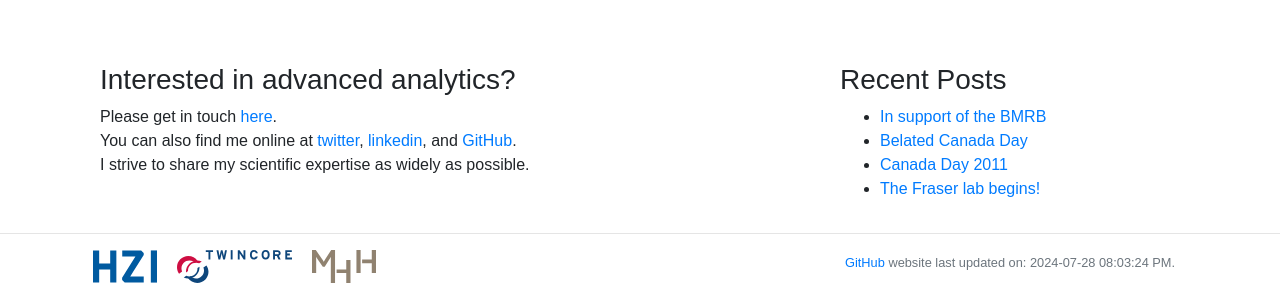
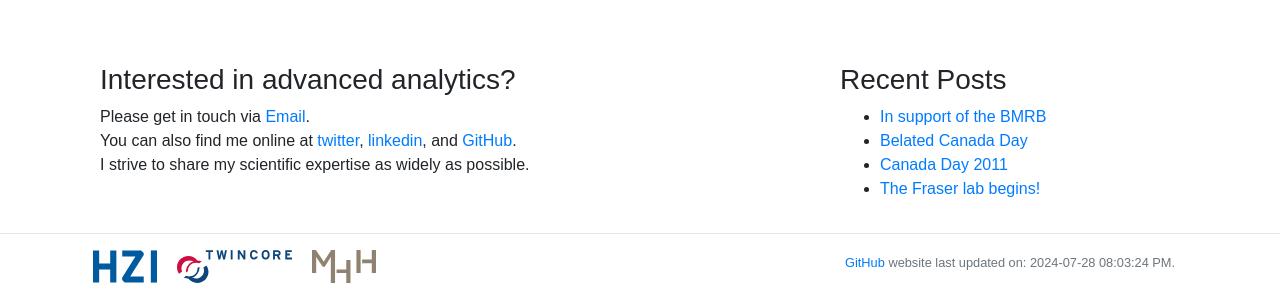
Before and after one commit to fmulenge/fmulenge.github.io, a Jekyll site: the page built from index.md, in a window 1280 px wide. Shown: the part 491-791 px from the top of the page. Built offline with Jekyll 4.4.1, drawn with Linux system fonts in a browser that asks for light colours.

Commit message:
Update home.html

```diff
--- a/_layouts/home.html
+++ b/_layouts/home.html
@@ -12,7 +12,7 @@
     <div class="row">
         <div class="col">
              <h3> Interested in advanced analytics? </h3>
-             Please get in touch <a href="{{ site.url }}/contact">here</a><!/a>.<br>
+             Please get in touch via <a href="{{ site.url }}/contact">Email</a>.<br>
              You can also find me online at <a href="https://x.com/FMulenge" target="_blank">twitter</a>, <a href="https://www.linkedin.com/in/felix-mulenge-74aaa8187/" target="_blank">linkedin</a>, and <a href="https://github.com/fmulenge" target="_blank">GitHub</a>.<br>
              I strive to share my scientific expertise as widely as possible.<br>
         </div>
```
